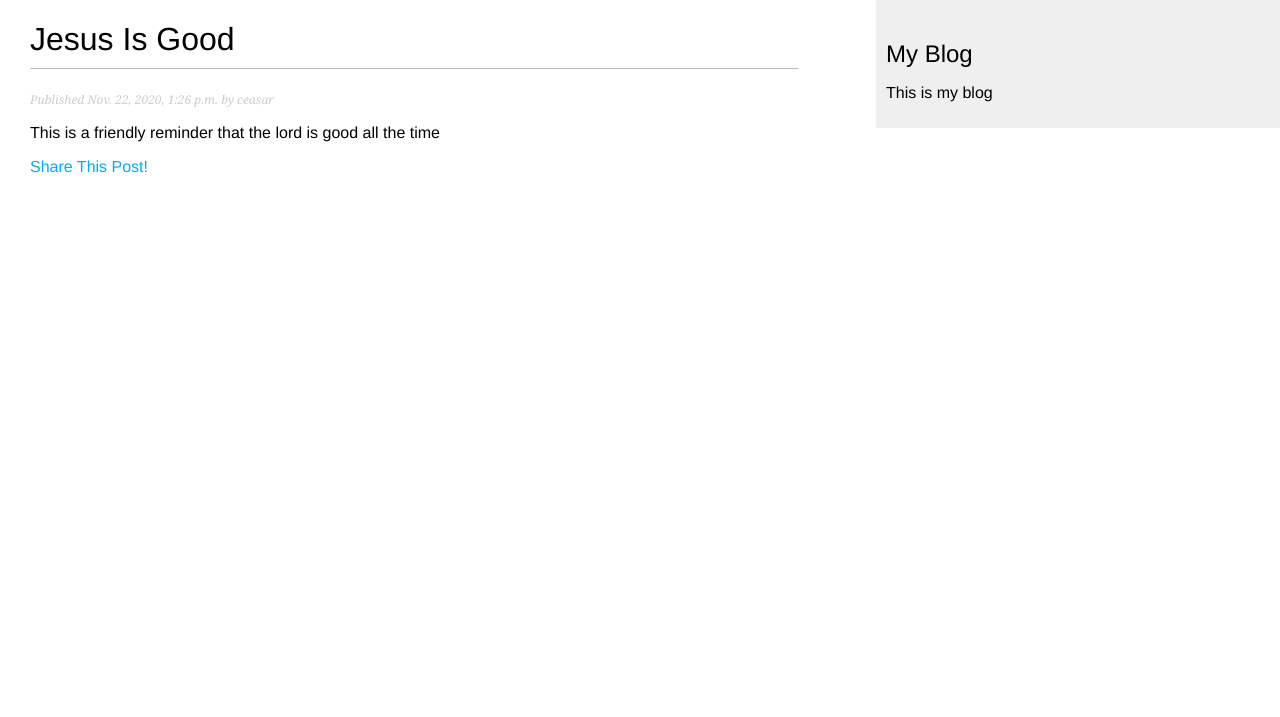
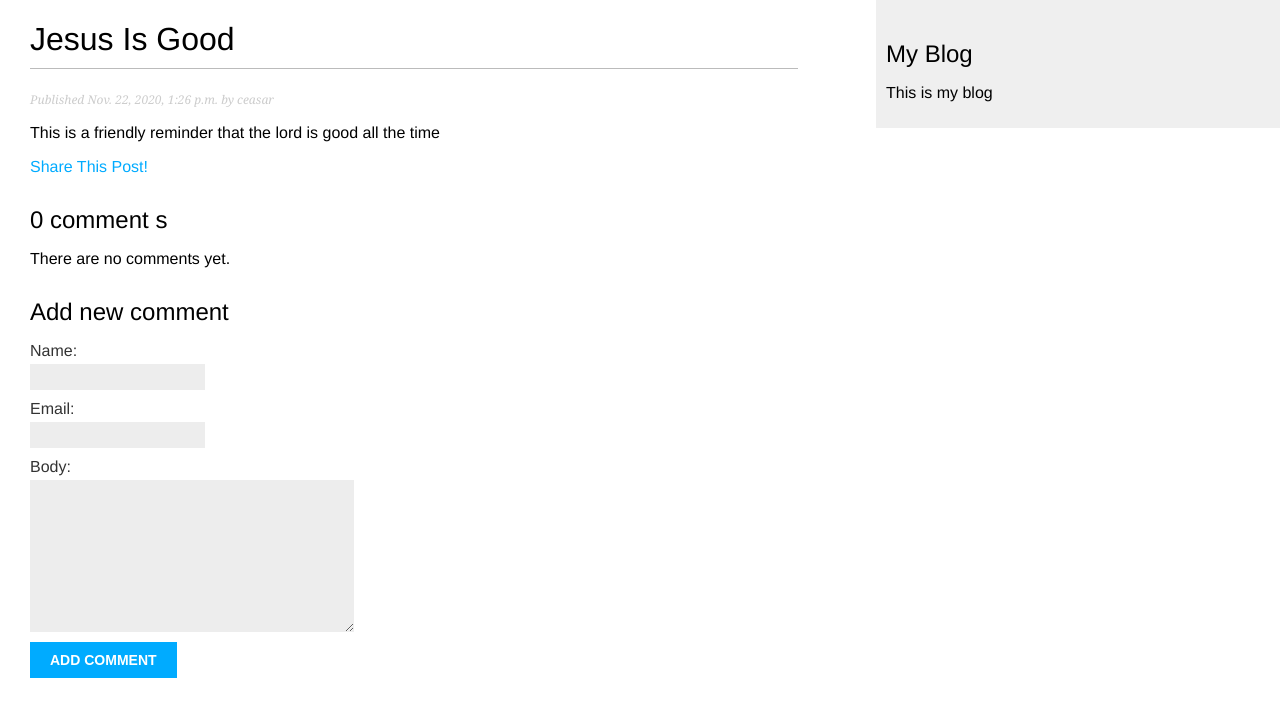
Before and after one commit to Ceasar15/Blog, a Django app: a page that uses mysite/blog/templates/blog/post/detail.html in a window 1280 px wide. Shown: the top 717 px of the page. Run offline with Django 3.2, Linux system fonts and the light colour scheme; data comes from the database, SQL or seed files in the repository; both versions use the stored data as it was after the commit.

Commit message:
added comments templates

```diff
--- a/mysite/blog/forms.py
+++ b/mysite/blog/forms.py
@@ -1,7 +1,13 @@
 from django import forms
+from .models import Comment
 
 class EmailPostForm(forms.Form):
     name = forms.CharField(max_length=50)
     email = forms.EmailField()
     to    = forms.EmailField()
     comments = forms.CharField(required=False, widget=forms.Textarea)
+
+class CommentForm(forms.ModelForm):
+    class Meta:
+        model = Comment
+        fields = ('name', 'email', 'body')
--- a/mysite/blog/templates/blog/post/detail.html
+++ b/mysite/blog/templates/blog/post/detail.html
@@ -10,4 +10,31 @@
     <p>
         <a href="{% url "blog:post_share" post.id %}">Share This Post!</a>
     </p>
+    {% with comments.count as total_comments %}
+    <h2>
+        {{ total_comments }} comment {{ total_comments|pluralize }}
+    </h2>
+    {% endwith %}
+    {% for comment in comments %}
+        <div class ="comment">
+            <p class="info">
+                Comment {{ forloop.counter }} by {{ comment.name }}
+                {{ comment.created }}
+            </p>
+            {{ comment.body|linebreaks }}
+        </div>
+        {% empty %}
+            <p>There are no comments yet. </p>
+    {% endfor %}
+
+    {% if new_comment %}
+        <h2>Your comment has been added </h2>
+    {% else %}
+        <h2>Add new comment</h2>
+        <form method="POST">
+            {% csrf_token %}
+            {{ comment_form.as_p }}
+            <p><input type="submit" value="Add comment"></p>
+        </form>
+    {% endif %}
 {% endblock content %}
--- a/mysite/blog/views.py
+++ b/mysite/blog/views.py
@@ -5,8 +5,8 @@ from django.views.generic import ListView
 from django.core.mail import send_mail
 
 
-from .models import Post
-from .forms import EmailPostForm
+from .models import Post, Comment
+from .forms import EmailPostForm, CommentForm
 # Create your views here.
 
 
@@ -65,8 +65,25 @@ def post_detail(request, year, day, month, post):
                                    publish__year = year,
                                     publish__month=month,
                                     publish__day =day)
+
+    # Lis to of active comments
+    comments = post.comments.filter(active=True)
+    new_comment = None
+
+    if request.method == 'POST':
+        comment_form = CommentForm(data=request.POST)
+        if comment_form.is_valid():
+            new_comment = comment_form.save(commit=False)
+            new_comment.post = post
+            new_comment.save()
+    else:
+        comment_form = CommentForm()
+
     template = 'blog/post/detail.html'
     context = {
         'post': post,
+        'comments': comments,
+        'new_comment': new_comment,
+        'comment_form': comment_form,
     }
     return render(request, template, context)
```
Also changed, not shown: mysite/db.sqlite3.
